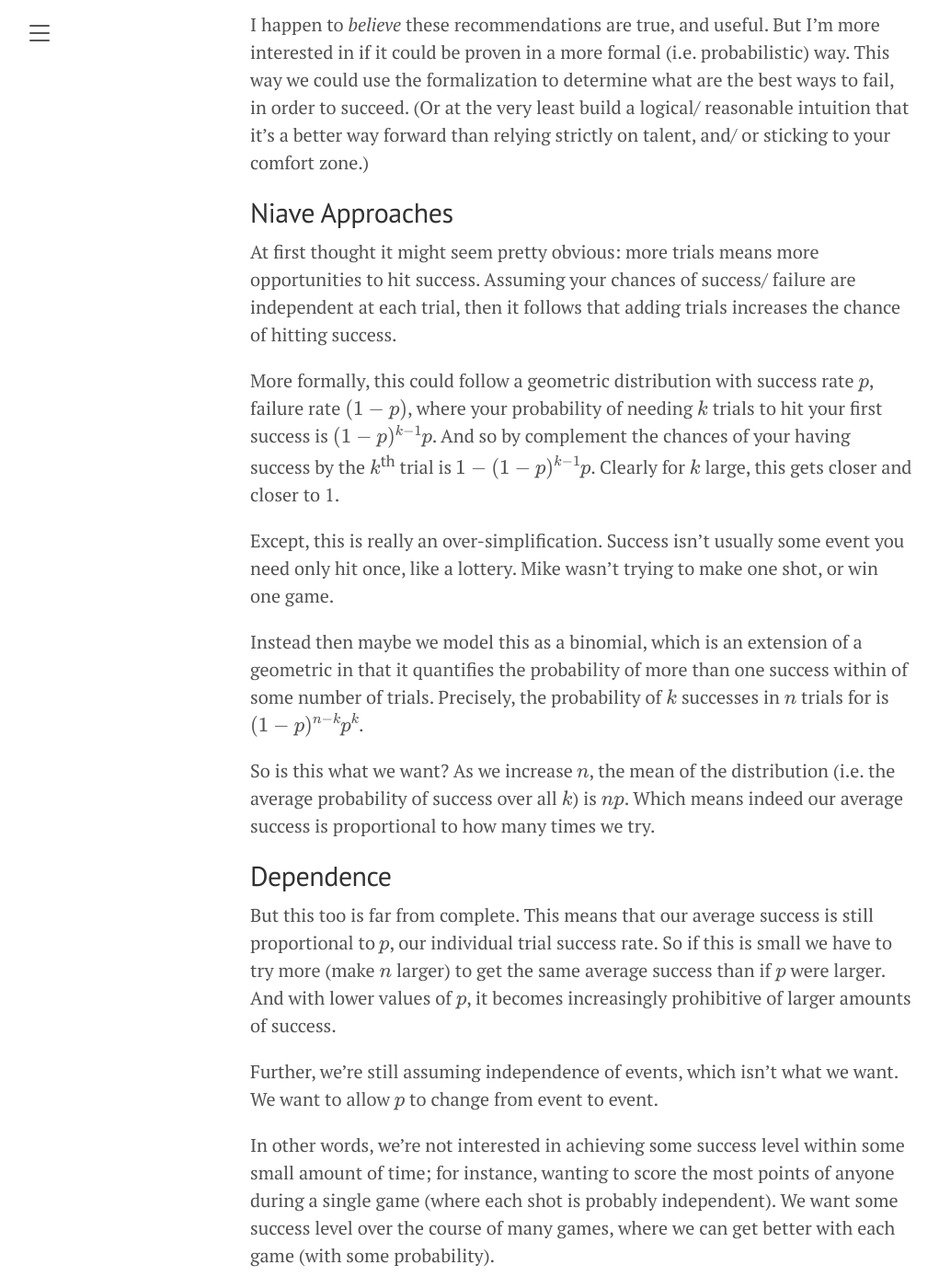
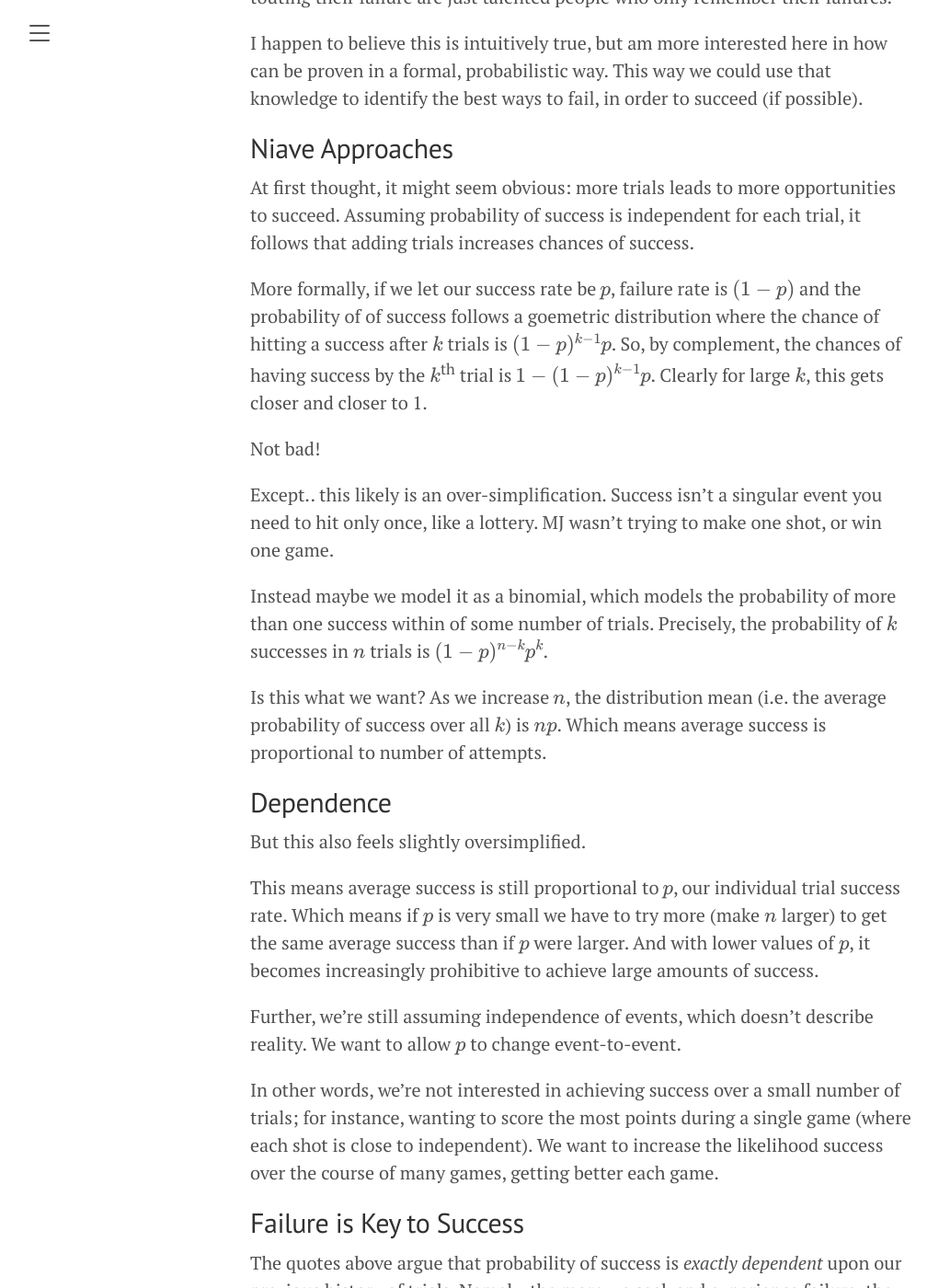
Before and after one commit to tmfarrell/tmfarrell.github.io, a Jekyll site: the page built from _posts/2016-04-27-failure_and_success.md, in a window 1280 px wide and 1400 px high, scrolled down 1031 px. Shown: the whole window at 92% size, without its empty margins (8-1029 px from the left). Built offline with Jekyll 4.4.1, drawn with Linux system fonts in a browser that asks for light colours; some of the changed text lies outside the part shown.

Commit message:
some edits

```diff
--- a/_posts/2016-04-27-failure_and_success.md
+++ b/_posts/2016-04-27-failure_and_success.md
@@ -1,6 +1,6 @@
 ---
 layout: post
-title:  "Does Failure Gives Success?"
+title:  "Failure Is Key To Success"
 date:   2016-04-27 20:00
 categories: writing
 ---
@@ -24,39 +24,49 @@
 
 >If at first you don't succeed... try, try again.
 
-And on and on. But how do we know that this is actually true? It could be that successful people touting their failure are just talented people who only remember their failures.
+And on and on.
 
-I happen to *believe* these recommendations are true, and useful. But I'm more interested in if it could be proven in a more formal (i.e. probabilistic) way. This way we could use the formalization to determine what are the best ways to fail, in order to succeed. (Or at the very least build a logical/ reasonable intuition that it's a better way forward than relying strictly on talent, and/ or sticking to your comfort zone.)
+But how do we know this is actually *true*? It could be that successful people touting their failure are just talented people who only remember their failures.
+
+I happen to believe this is intuitively true, but am more interested here in how can be proven in a  formal, probabilistic way. This way we could use that knowledge to identify the best ways to fail, in order to succeed (if possible).
 
 ## Niave Approaches
 
-At first thought it might seem pretty obvious: more trials means more opportunities to hit success. Assuming your chances of success/ failure are independent at each trial, then it follows that adding trials increases the chance of hitting success.
+At first thought, it might seem obvious: more trials leads to more opportunities to succeed. Assuming probability of success is independent for each trial, it follows that adding trials increases chances of success.
 
-More formally, this could follow a geometric distribution with success rate \\(p\\), failure rate \\((1-p)\\), where your probability of needing $$k$$ trials to hit your first success is \\((1-p)^{k-1}p\\). And so by complement the chances of your having success by the $$k$$<sup>th</sup> trial is \\(1 - (1-p)^{k-1}p\\). Clearly for \\(k\\) large, this gets closer and closer to 1.
+More formally, if we let our success rate be \\(p\\), failure rate is \\((1-p)\\) and the probability of of success follows a goemetric distribution where the chance of hitting a success after $$k$$ trials is \\((1-p)^{k-1}p\\). So, by complement, the chances of having success by the $$k$$<sup>th</sup> trial is \\(1 - (1-p)^{k-1}p\\). Clearly for large \\(k\\), this gets closer and closer to 1.
 
-Except, this is really an over-simplification. Success isn't usually some event you need only hit once, like a lottery. Mike wasn't trying to make one shot, or win one game.
+Not bad!
 
-Instead then maybe we model this as a binomial, which is an extension of a geometric in that it quantifies the probability of more than one success within of some number of trials. Precisely, the probability of \\(k\\) successes in \\(n\\) trials for is \\((1-p)^{n-k}p^k\\).
+Except.. this likely is an over-simplification. Success isn't a singular event you need to hit only once, like a lottery. MJ wasn't trying to make one shot, or win one game.
 
-So is this what we want? As we increase \\(n\\), the mean of the distribution (i.e. the average probability of success over all \\(k\\)) is \\(np\\). Which means indeed our average success is proportional to how many times we try.
+Instead maybe we model it as a binomial, which models the probability of more than one success within of some number of trials. Precisely, the probability of \\(k\\) successes in \\(n\\) trials is \\((1-p)^{n-k}p^k\\).
+
+Is this what we want? As we increase \\(n\\), the distribution mean (i.e. the average probability of success over all \\(k\\)) is \\(np\\). Which means average success is proportional to number of attempts.
 
 ## Dependence
 
-But this too is far from complete. This means that our average success is still proportional to \\(p\\), our individual trial success rate. So if this is small we have to try more (make \\(n\\) larger) to get the same average success than if \\(p\\) were larger. And with lower values of \\(p\\), it becomes increasingly prohibitive of larger amounts of success.
+But this also feels slightly oversimplified.
 
-Further, we're still assuming independence of events, which isn't what we want. We want to allow \\(p\\) to change from event to event.
+This means average success is still proportional to \\(p\\), our individual trial success rate. Which means if \\(p\\) is very small we have to try more (make \\(n\\) larger) to get the same average success than if \\(p\\) were larger. And with lower values of \\(p\\), it becomes increasingly prohibitive to achieve large amounts of success.
 
-In other words, we're not interested in achieving some success level within some small amount of time; for instance, wanting to score the most points of anyone during a single game (where each shot is probably independent). We want some success level over the course of many games, where we can get better with each game (with some probability).
+Further, we're still assuming independence of events, which doesn't describe reality. We want to allow \\(p\\) to change event-to-event.
 
-So a simple binomial isn't our best bet either then. And our initial assumption of independence between trials is the issue at hand here.
+In other words, we're not interested in achieving success over a small number of trials; for instance, wanting to score the most points during a single game (where each shot is close to independent). We want to increase the likelihood success over the course of many games, getting better each game.
 
-The quotes above argue that our probability of success is *exactly dependent* upon our previous history of trials. Namely, the more we seek and experience failure, the more we are likely to succeed _for any given trial in the future_.<sup id="a1">[1](#f1)</sup>
+## Failure is Key to Success
 
-So how would we model this? We need some process where from \\(t \to t + 1\\) our chance of success is updated \\(p\_t \to p\_{t+1}\\). And assuming we attempt a trial at \\(t\\), is improved over some distribution. And further, this degree of improvement is proportional to the degree to which we fail, or more specifically the number of failed trials, say \\(k_f\\), in some interval of our history \\( \lbrace t-h,...,t-1 \rbrace \\).
+The quotes above argue that probability of success is *exactly dependent* upon our previous history of trials. Namely, the more we seek and experience failure, the more we are likely to succeed _for any given trial in the future_.<sup id="a1">[1](#f1)</sup>
 
-There's definitely something to this and I believe it can be framed more readily as a [learning, or evolution, process](https://dash.harvard.edu/bitstream/handle/1/2643031/Valiant_Evolvability.pdf). Now this is something. This would allow for training to matter. It would make our initial probabilities (our talent) less relevant.
+We need some process where from \\(t \to t + 1\\) our chance of success is updated \\(p\_t \to p\_{t+1}\\). And assuming we attempt a trial at \\(t\\), \\(p\_{t+1}\\) is improved over some distribution. And further, this degree of improvement is proportional to the degree to which we fail, or more specifically the number of failed trials, say \\(k_f\\) over some interval of our history \\( \lbrace t-h,...,t-1 \rbrace \\).
 
-More on this to follow.
+Now this is definitely something!<sup id="a2">[2](#f2)</sup>
+
+This would allow for training to matter. It would make our initial probabilities (our talent) less relevant.
+
+Risk more, try harder, fail bigger and get closer to success.
+
+
 
 <br>
 <br>
@@ -78,4 +88,6 @@
     Which means if your success rate is even a tad under 50/50, you'll never succeed: \\((2(0.49) - 1)\_+ \to 0 \\). [Return.](#a2)
 -->
 
-<a name="f1">1.</a> And some research has shown this, that world-class performers characteristically push themselves to a towards discomfort zones during practice, putting themselves more often in the realm of failure. See [here](http://nautil.us/issue/35/boundaries/not-all-practice-makes-perfect). [Return.](#a1)
+<a name="f1">1.</a> And [some research](http://nautil.us/issue/35/boundaries/not-all-practice-makes-perfect) has shown this, that world-class performers characteristically push themselves to a towards discomfort zones during practice, putting themselves more often in the realm of failure.
+
+<a name="f2">2.</a> And I believe this kind of theory is supported by a more sophisticated model of [evolvability](https://dash.harvard.edu/bitstream/handle/1/2643031/Valiant_Evolvability.pdf).
```
Also changed, not shown: other parts of _posts/2016-04-27-failure_and_success.md (+1 -1 lines), _posts/2018-10-12-why_biomedical_data_scientist_PhD.md (+1 -1 lines), _posts/2019-10-01-vagueness_and_verification.md (deleted, +0 -111 lines).
